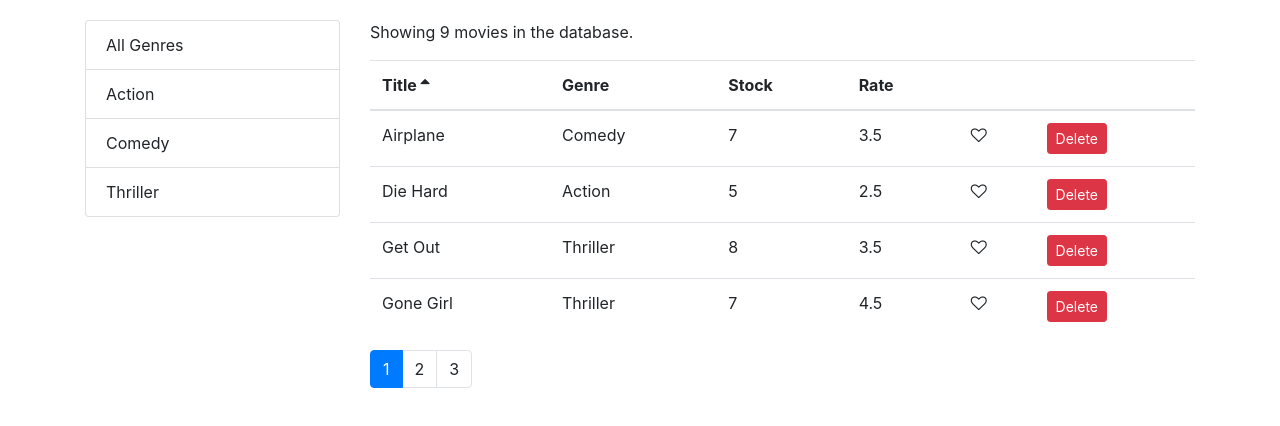
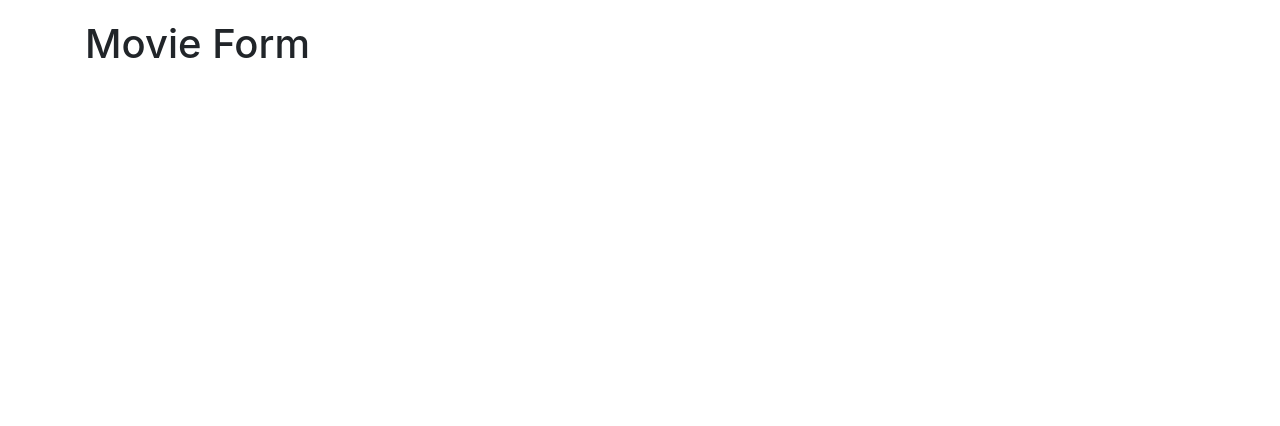
Before and after one commit to AhmedYehiaa/ReactJS-movies-list, a React (Create React App) app: page /rentals in a window 1280 px wide. Shown: the top 426 px of the page. Built offline with nearby package versions, Linux system fonts and the light colour scheme.

Commit message:
add Routing

```diff
--- a/package.json
+++ b/package.json
@@ -9,6 +9,7 @@
     "prop-types": "^15.6.2",
     "react": "^16.6.3",
     "react-dom": "^16.6.3",
+    "react-router-dom": "^4.3.1",
     "react-scripts": "2.1.1"
   },
   "scripts": {
--- a/public/index.css
+++ b/public/index.css
@@ -1,5 +1,6 @@
 body {
-  padding: 20px 0 0 0;
+  margin: auto;
+  padding: 20px 0;
 }
 
 .clickable {
--- a/src/App.js
+++ b/src/App.js
@@ -1,10 +1,22 @@
 import React, { Component } from 'react';
+import { Route, Redirect, Switch } from "react-router-dom";
 import Movies from './components/movies';
+import NotFound from './components/notFound';
+import Rentals from './components/rentals';
+import Customers from './components/customer';
 class App extends Component {
   render() {
     return (
       <main role="main" className="container">
-          <Movies />
+        <Switch>
+          <Route path="/movies" component={Movies}></Route>
+          <Route path="/customers" component={Customers}></Route>
+          <Route path="/rentals" component={Rentals}></Route>
+          <Route path="/not-found" component={NotFound}></Route>
+          <Redirect from="/" exact to="/movies" />
+          <Redirect to='/not-found' />
+        </Switch>
+
       </main>
     );
   }
--- /dev/null
+++ b/src/components/customer.jsx
@@ -0,0 +1,9 @@
+import React from 'react';
+
+const Customers = () => {
+  return (
+    <h1>Customers</h1>
+  );
+}
+
+export default Customers;
--- /dev/null
+++ b/src/components/notFound.jsx
@@ -0,0 +1,9 @@
+import React from 'react';
+
+const NotFound = () => {
+  return (
+    <h1>Not Found</h1>
+  );
+}
+
+export default NotFound;
--- /dev/null
+++ b/src/components/rentals.jsx
@@ -0,0 +1,9 @@
+import React from 'react';
+
+const Rentals = () => {
+  return (
+    <h1>Movie Form</h1>
+  );
+}
+
+export default Rentals;
--- a/src/index.js
+++ b/src/index.js
@@ -1,8 +1,13 @@
 import React from 'react'
 import ReactDOM from "react-dom";
+import { BrowserRouter } from "react-router-dom";
 import 'bootstrap/dist/css/bootstrap.css';
 import 'font-awesome/css/font-awesome.css';
 
 import App from './App';
 
-ReactDOM.render(<App/>, document.getElementById('root'));
+ReactDOM.render(
+  <BrowserRouter>
+    <App />
+  </BrowserRouter>
+  , document.getElementById('root'));
```
Also changed, not shown: src/components/movieForm.jsx (added, +9 -0 lines), 1 other file (tests, documents, lock files or other folders).
